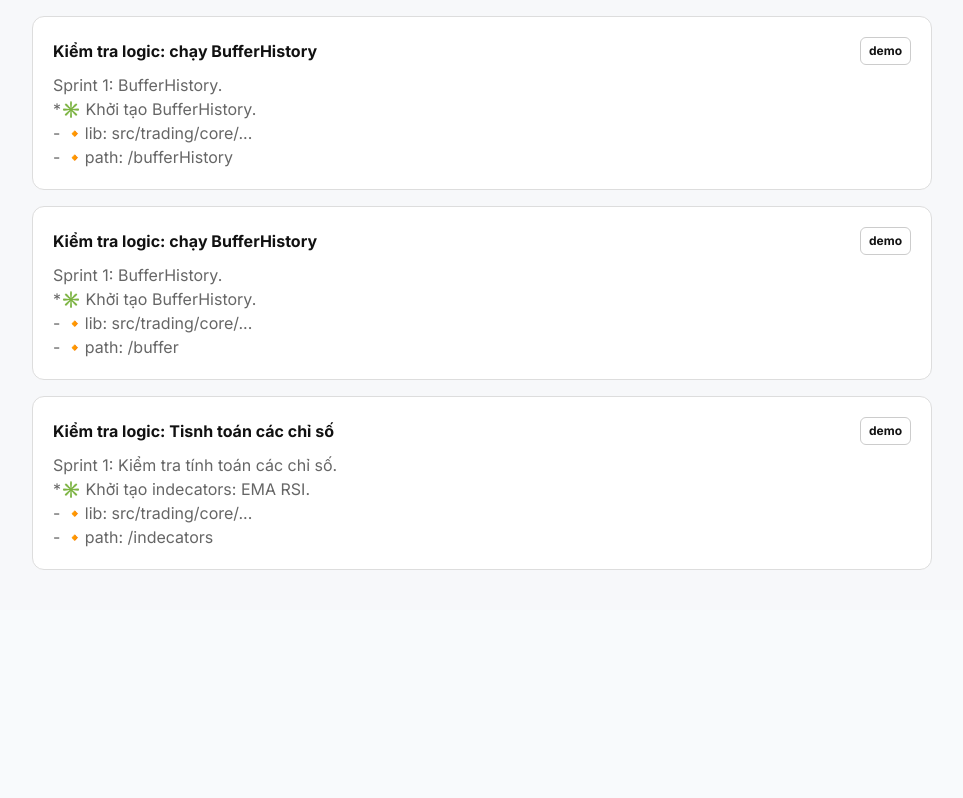
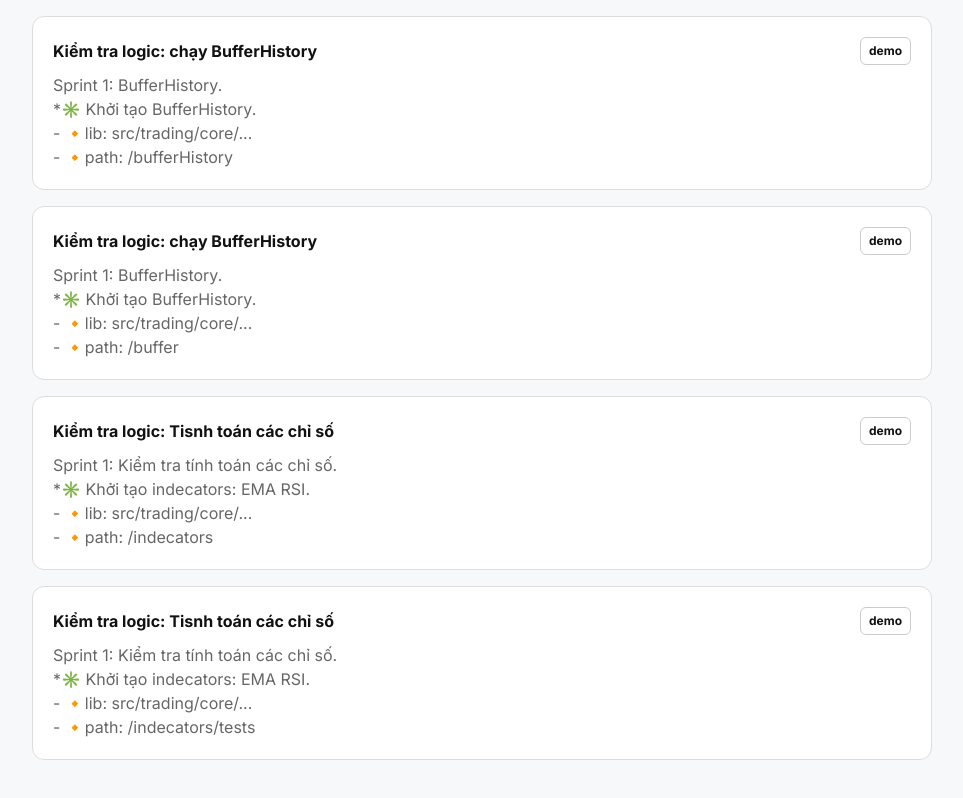
Before and after one commit to phxbinh/eabottrade, a Next.js app: page / in a window 1280 px wide. Shown: the part 482-1280 px from the top of the page, without its empty margins (8-971 px from the left). Before the commit the page ends 1092 px from the top, so only its background shows below. Built offline with nearby package versions, Linux system fonts and the light colour scheme.

Commit message:
Update page.tsx

```diff
--- a/src/app/page.tsx
+++ b/src/app/page.tsx
@@ -53,6 +53,16 @@ const routes = [
 *✳️ Khởi tạo indecators: EMA RSI.
 - 🔸lib: src/trading/core/...
 - 🔸path: /indecators`,
+    status: 'demo',
+  },
+  {
+    href: '/indecators/tests',
+    title: 'Kiểm tra logic: Tisnh toán các chỉ số',
+    summary:
+      `Sprint 1: Kiểm tra tính toán các chỉ số.
+*✳️ Khởi tạo indecators: EMA RSI.
+- 🔸lib: src/trading/core/...
+- 🔸path: /indecators/tests`,
     status: 'demo',
   },
 ];
```
